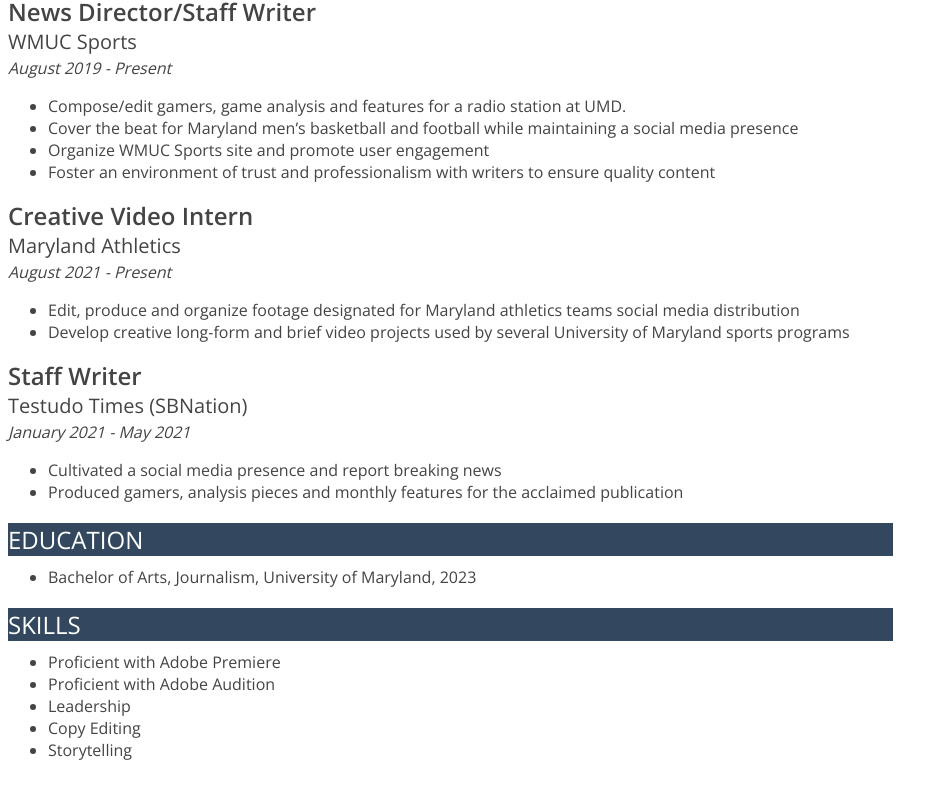
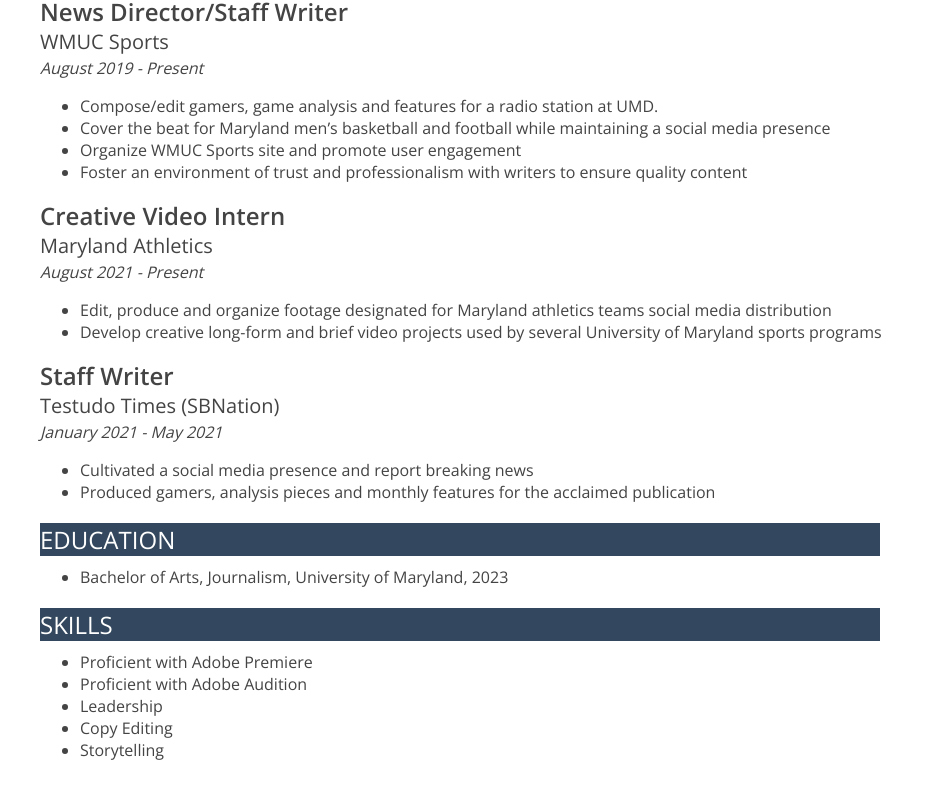
Before and after one commit to jbasena/julian-basena-jour352, a plain HTML site: page basic-resume/index.html in a window 1280 px wide. Shown: the part 239-1030 px from the top of the page, without its empty margins (0-950 px from the left). Before the commit the page ends 1008 px from the top, so only its background shows below. Drawn offline with nearby package versions, Linux system fonts and the light colour scheme.

Commit message:
Update style.css

```diff
--- a/basic-resume/style.css
+++ b/basic-resume/style.css
@@ -80,7 +80,7 @@
 	margin: 5px 0 0 0;
 }
 
-#contianer {
+#container {
 	width: 100%;
 	max-width: 1200px;
 	margin: 0 auto;
```
